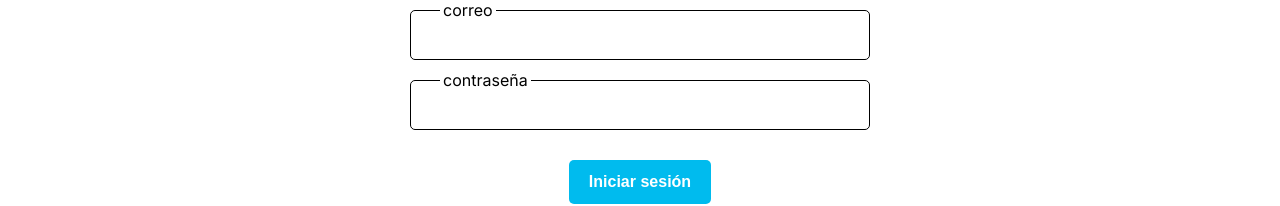
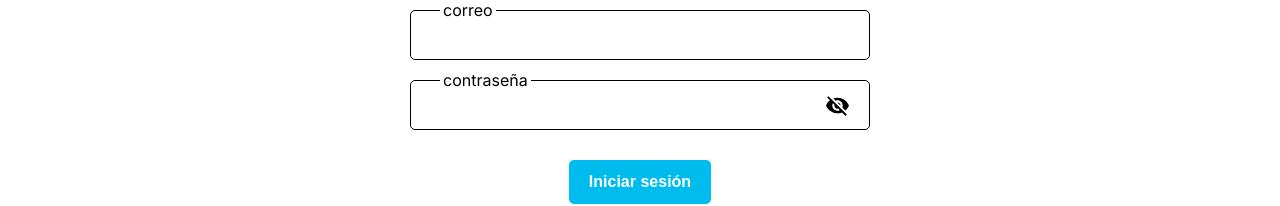
Before and after one commit to barbosa0205/clupp-cars, a React (Create React App) app: page / in a window 1280 px wide. Shown: the part 208-414 px from the top of the page. Built offline with nearby package versions, Linux system fonts and the light colour scheme.

Commit message:
agregando mostrar y ocultar en input type password

```diff
--- a/src/components/Input.tsx
+++ b/src/components/Input.tsx
@@ -1,10 +1,12 @@
 import React from 'react'
 import styles from '../styles/components/input.module.scss'
+import { ReactNode } from 'react'
 
 interface Props {
   label: string
   type?: string
   placeholder?: string
+  children?: ReactNode
   [x: string]: any
 }
 
@@ -12,11 +14,13 @@ export const Input = ({
   label,
   type = 'text',
   placeholder = '',
+  children,
   ...rest
 }: Props) => {
   return (
     <>
       <div className={styles.inputContainer}>
+        {children}
         <input
           className={styles.input}
           type={type}
--- /dev/null
+++ b/src/components/ShowPassword.tsx
@@ -0,0 +1,20 @@
+import React from 'react'
+import VisibilityOffIcon from '@mui/icons-material/VisibilityOff'
+import VisibilityIcon from '@mui/icons-material/Visibility'
+import styles from '../styles/components/showPassword.module.scss'
+
+export const ShowPassword = ({
+  visible = false,
+  changeVisibility,
+}: {
+  visible?: boolean
+  changeVisibility: () => void
+}) => {
+  return (
+    <>
+      <p className={styles.eye} onClick={() => changeVisibility()}>
+        {visible ? <VisibilityIcon /> : <VisibilityOffIcon />}
+      </p>
+    </>
+  )
+}
--- a/src/components/forms/Login.tsx
+++ b/src/components/forms/Login.tsx
@@ -1,10 +1,9 @@
-import React from 'react'
-
 import styles from '../../styles/components/forms/login.module.scss'
-import { Link } from 'react-router-dom'
 import { useForm } from '../../hooks/useForm'
 import { useAuth } from '../../context/useAuth'
 import { Input } from '../Input'
+import { ShowPassword } from '../ShowPassword'
+import { useState } from 'react'
 export const Login = () => {
   const { errorLogin, login, changeViewScreen } = useAuth()
 
@@ -12,6 +11,12 @@ export const Login = () => {
     email: '',
     password: '',
   })
+
+  const [visible, setVisible] = useState(false)
+
+  const changeVisibility = (visible: boolean) => {
+    setVisible(!visible)
+  }
 
   return (
     <>
@@ -31,11 +36,16 @@ export const Login = () => {
           />
           <Input
             label='contraseña'
-            type='password'
+            type={visible ? 'text' : 'password'}
             onChange={({ target }: { target: HTMLInputElement }) =>
               onChange(target.value, 'password')
             }
-          />
+          >
+            <ShowPassword
+              changeVisibility={() => changeVisibility(visible)}
+              visible={visible}
+            />
+          </Input>
 
           {errorLogin && <p className='errorText'>{errorLogin}</p>}
 
--- a/src/components/forms/Register.tsx
+++ b/src/components/forms/Register.tsx
@@ -1,9 +1,10 @@
-import React from 'react'
+import React, { useState } from 'react'
 
 import styles from '../../styles/components/forms/login.module.scss'
 import { useForm } from '../../hooks/useForm'
 import { useAuth } from '../../context/useAuth'
 import { Input } from '../Input'
+import { ShowPassword } from '../ShowPassword'
 
 export const Register = () => {
   const { email, password, onChange } = useForm({
@@ -12,6 +13,13 @@ export const Register = () => {
   })
 
   const { errorRegister, register, changeViewScreen } = useAuth()
+
+  const [visible, setVisible] = useState(false)
+
+  const changeVisibility = (visible: boolean) => {
+    setVisible(!visible)
+  }
+
   return (
     <>
       <main>
@@ -34,8 +42,13 @@ export const Register = () => {
             onChange={({ target }: { target: HTMLInputElement }) =>
               onChange(target.value, 'password')
             }
-            type={'password'}
-          />
+            type={visible ? 'text' : 'password'}
+          >
+            <ShowPassword
+              changeVisibility={() => changeVisibility(visible)}
+              visible={visible}
+            />
+          </Input>
           {errorRegister && <p className='errorText'>{errorRegister}</p>}
           <section className={styles.buttonContainer}>
             <button
--- /dev/null
+++ b/src/styles/components/showPassword.module.scss
@@ -0,0 +1,22 @@
+.eye {
+  position: absolute;
+  right: 2rem;
+  top: 2rem;
+  z-index: 9;
+  cursor: pointer;
+  & svg {
+    width: 2.2rem;
+    height: 2.2rem;
+  }
+}
+
+@media (min-width: 768px) {
+  .eye {
+    top: 2.3rem;
+
+    & svg {
+      width: 2.5rem;
+      height: 2.5rem;
+    }
+  }
+}
```
